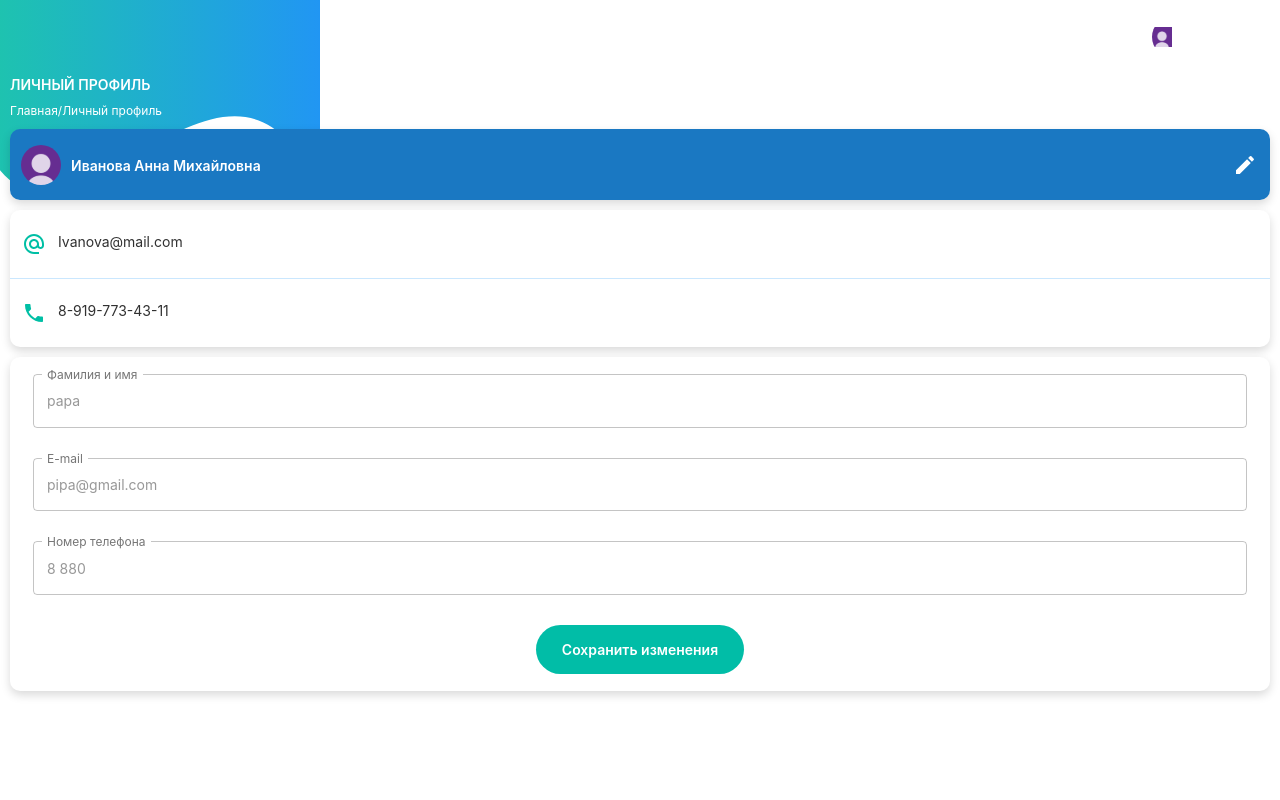
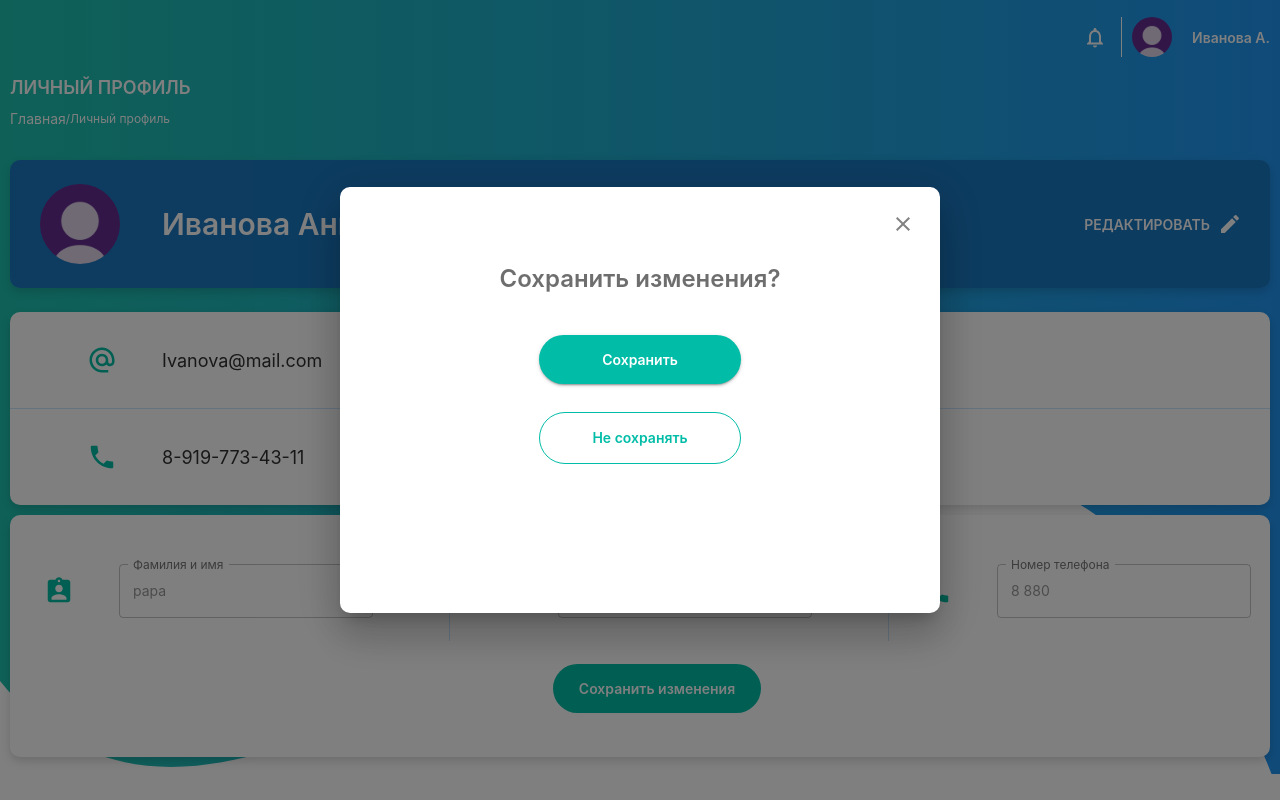
Before and after one commit to sarinrustam/fulogy-test, a Next.js app: page / in a window 1280 px wide. Built offline with nearby package versions, Linux system fonts and the light colour scheme.

Commit message:
Сделал верстку для десктопа

```diff
--- a/components/Header/index.js
+++ b/components/Header/index.js
@@ -22,7 +22,7 @@ const Header = () => {
       <div className={styles.header__breadcrumbs}>
         <h1 className={styles.header__title}>Личный профиль</h1>
         <Breadcrumbs aria-label='breadcrumbs'>
-          <Link href='/'>
+          <Link href='/' className={styles['header__breadcrumbs-item']}>
             Главная
           </Link>
           <Link href='/'>
--- a/components/Header/index.module.css
+++ b/components/Header/index.module.css
@@ -5,6 +5,13 @@
 .header__icon {
   color: white;
   margin-right: 14px;
+}
+
+@media (min-width: 1280px) {
+  .header__icon {
+    width: 24px;
+    height: 29px;
+  }
 }
 
 .header__menu {
@@ -20,7 +27,7 @@
 
 @media (min-width: 1280px) {
   .header__avatar {
-    padding-right: 20px;
+    margin-right: 20px;
     width: 40px;
     height: 40px;
   }
@@ -42,6 +49,13 @@
   text-transform: uppercase;
 }
 
+@media (min-width: 1280px) {
+  .header__title {
+    font-size: 18px;
+    line-height: 25px;
+  }
+}
+
 .header__name {
   display: none;
 }
@@ -56,3 +70,14 @@
   margin: 0;
   }
 }
+
+@media (min-width: 1280px) {
+  .header__breadcrumbs {
+    margin-bottom: 32px;
+  }
+
+  .header__breadcrumbs-item {
+    font-size: 14px;
+    line-height: 19px;
+  }
+}
--- a/components/UserForm/index.js
+++ b/components/UserForm/index.js
@@ -7,6 +7,9 @@ import styles from './index.module.css';
 import Dialog from '@material-ui/core/Dialog';
 import IconButton from '@material-ui/core/IconButton';
 import CloseIcon from '@material-ui/icons/Close';
+import AssignmentIndIcon from '@material-ui/icons/AssignmentInd';
+import AlternateEmailIcon from '@material-ui/icons/AlternateEmail';
+import PhoneIcon from '@material-ui/icons/Phone';
 
 const fetcher = (url) => fetch(url).then((res) => res.json())
 
@@ -69,6 +72,9 @@ class UserForm extends React.Component {
     return (
       <>
         <form className={styles['user-form']}>
+          <ul className={styles['user-form__wrapper']}>
+            <li className={styles['user-form__item']}>
+              <AssignmentIndIcon className={styles['user-form__icon']}/>
               <TextField
                 className={styles['user-form__input']}
                 id="fullname"
@@ -78,6 +84,9 @@ class UserForm extends React.Component {
                 defaultValue={this.state.fullName}
                 onChange={this.handleChangeFullname}
               />
+            </li>
+            <li className={styles['user-form__item']}>
+              <AlternateEmailIcon className={styles['user-form__icon']}/>
               <TextField
                 className={styles['user-form__input']}
                 id="email"
@@ -87,6 +96,9 @@ class UserForm extends React.Component {
                 defaultValue={this.state.email}
                 onChange={this.handleChangeEmail}
               />
+            </li>
+            <li className={styles['user-form__item']}>
+              <PhoneIcon className={styles['user-form__icon']}/>
               <TextField
                 className={styles['user-form__input']}
                 id="phone"
@@ -96,6 +108,8 @@ class UserForm extends React.Component {
                 defaultValue={this.state.phone}
                 onChange={this.handleChangePhone}
               />
+            </li>
+          </ul>
           <Button
             className={styles['user-form__button']}
             type="submit"
@@ -107,8 +121,15 @@ class UserForm extends React.Component {
             Сохранить изменения
         </Button>
         </form>
-        <Dialog aria-labelledby="modal" open={false}>
-          <div className={styles['user-form__modal']}>
+        <Dialog
+          aria-labelledby="modal"
+          open={true}
+          classes={{
+            scrollPaper: styles['user-form__modal'],
+            paper: styles['user-form__modal-rounded']
+          }}
+        >
+          <div className={styles['user-form__modal-wrap']}>
             <IconButton className={styles['user-form__modal-button']} aria-label="закрыть">
               <CloseIcon className={styles['user-form__modal-icon']} />
             </IconButton>
@@ -117,9 +138,17 @@ class UserForm extends React.Component {
             <Button className={styles['user-form__modal-cancel']} variant="outlined">Не сохранять</Button>
           </div>
         </Dialog>
-        <Dialog aria-labelledby="succes-message" open={false} >
+        <Dialog
+          aria-labelledby="succes-message"
+          open={false}
+          classes={{
+            scrollPaper: styles['user-form__modal'],
+            paper: styles['user-form__modal-rounded']
+          }}
+        >
           <div className={styles['user-form__success']}>
             <p className={styles['user-form__success-text']}>Данные успешно изменены</p>
+            <Button color="primary" className={styles['user-form__success-button']} variant="contained" >Хорошо</Button>
           </div>
         </Dialog>
       </>
--- a/components/UserForm/index.module.css
+++ b/components/UserForm/index.module.css
@@ -8,10 +8,88 @@
   padding: 17px 23px;
 }
 
+@media (min-width: 1280px) {
+  .user-form {
+    padding: 49px 0 44px 34px;
+  }
+}
+
+.user-form__wrapper {
+  list-style: none;
+  display: flex;
+  flex-direction: column;
+  margin: 0 0 26px 0;
+  padding: 0;
+}
+
+@media (min-width: 1280px) {
+  .user-form__wrapper {
+    flex-direction: row;
+    margin-bottom: 46px;
+  }
+}
+
 .user-form__input {
   font-size: 14px;
   line-height: 19px;
   font-weight: 400;
+  width: 100%;
+}
+
+@media (min-width: 1280px) {
+  .user-form__input {
+    width: 254px;
+  }
+}
+
+.user-form__item {
+  margin-bottom: 39px;
+}
+
+.user-form__item:last-child {
+  margin-bottom: 0;
+}
+
+@media (min-width: 1280px) {
+  .user-form__item {
+    position: relative;
+    display: flex;
+    align-items: center;
+    margin-right: 110px;
+    margin-bottom: 0;
+  }
+
+  .user-form__item::before {
+    content: "";
+    position: absolute;
+    right: -77px;
+    top: -20px;
+    width: 1px;
+    height: 97px;
+    background-color: #CAE7FE;
+  }
+
+  .user-form__item:last-child::before {
+    display: none;
+  }
+
+  .user-form__item:last-child {
+    margin-right: 0;
+  }
+}
+
+.user-form__icon {
+  display: none;
+}
+
+@media (min-width: 1280px) {
+  .user-form__icon {
+    display: block;
+    width: 30px;
+    height: 30px;
+    margin-right: 45px;
+    color: #00BFA5;
+  }
 }
 
 .user-form__button {
@@ -24,6 +102,25 @@
 }
 
 .user-form__modal {
+  align-items: flex-end;
+  border-radius: 4px;
+}
+
+.user-form__modal-rounded {
+  border-radius: 36px 36px 0 0;
+}
+
+@media (min-width: 1280px) {
+  .user-form__modal {
+    align-items: center;
+  }
+
+  .user-form__modal-rounded {
+    border-radius: 10px;
+  }
+}
+
+.user-form__modal-wrap {
   padding: 25px 25px 0 25px;
   min-height: 426px;
   display: flex;
@@ -37,6 +134,13 @@
   line-height: 25px;
   font-weight: 600;
   color: rgba(49, 49, 49, 0.7);
+}
+
+@media (min-width: 1280px) {
+  .user-form__modal-text {
+    font-size: 24px;
+    line-height: 33px;
+  }
 }
 
 .user-form__modal-button {
@@ -67,6 +171,12 @@
   flex-direction: column;
 }
 
+@media (min-width: 1280px) {
+  .user-form__success {
+    padding: 84px 30px 109px 29px;
+  }
+}
+
 .user-form__success-text {
   color: rgba(49, 49, 49, 0.7);
   margin: 0;
@@ -74,3 +184,24 @@
   line-height: 25px;
   font-weight: 600;
 }
+
+@media (min-width: 1280px) {
+  .user-form__success-text {
+    font-size: 24px;
+    line-height: 33px;
+    margin-bottom: 42px;
+  }
+}
+
+.user-form__success-button {
+  display: none;
+}
+
+@media (min-width: 1280px) {
+  .user-form__success-button {
+    display: block;
+    background-color: #01BDA7;
+    color: white;
+    width: 202px;
+  }
+}
--- a/components/UserInfo/index.module.css
+++ b/components/UserInfo/index.module.css
@@ -8,8 +8,15 @@
 
 .user-info__item {
   display: flex;
+  align-items: center;
   padding: 22px 12px;
   border-bottom: 1px solid #CAE7FE;
+}
+
+@media (min-width: 1280px) {
+  .user-info__item {
+    padding: 33px 0 33px 77px;
+  }
 }
 
 .user-info__item:last-child {
@@ -19,11 +26,27 @@
 .user-info__text {
   font-size: 14px;
   line-height: 19px;
+  font-weight: 400;
   color: #313131;
   margin: 0;
+}
+
+@media (min-width: 1280px) {
+  .user-info__text {
+    font-size: 18px;
+    line-height: 25px;
+  }
 }
 
 .user-info__icon {
   color: #00BFA5;
   margin-right: 12px;
 }
+
+@media (min-width: 1280px) {
+  .user-info__icon {
+    width: 30px;
+    height: 30px;
+    margin-right: 45px;
+  }
+}
--- a/components/UserPanel/index.js
+++ b/components/UserPanel/index.js
@@ -5,7 +5,6 @@ import styles from './index.module.css';
 const UserPanel = () => {
   return (
     <section className={styles['user-panel']}>
-      {/* <h2>Блок пользователя</h2> */}
       <img
         className={styles['user-panel__image']}
         src='../avatar-default.svg'
@@ -14,6 +13,7 @@ const UserPanel = () => {
         alt='Аватар пользователя'
       />
       <p className={styles['user-panel__name']}>Иванова Анна Михайловна</p>
+      <p className={styles['user-panel__text']}>Редактировать</p>
       <IconButton>
         <CreateIcon />
       </IconButton>
--- a/components/UserPanel/index.module.css
+++ b/components/UserPanel/index.module.css
@@ -9,9 +9,25 @@
   margin-bottom: 10px;
 }
 
+@media (min-width: 1280px) {
+  .user-panel {
+    padding: 24px 28px 24px 30px;
+    margin-bottom: 24px;
+  }
+}
+
 .user-panel__image {
   border-radius: 50%;
   margin-right: 10px;
+}
+
+
+@media (min-width: 1280px) {
+  .user-panel__image {
+    width: 80px;
+    height: 80px;
+    margin-right: 42px;
+  }
 }
 
 .user-panel__name {
@@ -22,6 +38,29 @@
   margin: 0 auto 0 0;
 }
 
+@media (min-width: 1280px) {
+  .user-panel__name {
+    font-size: 30px;
+    line-height: 40px;
+  }
+}
+
+.user-panel__text {
+  display: none;
+}
+
+@media (min-width: 1280px) {
+  .user-panel__text {
+    display: block;
+    font-size: 14px;
+    line-height: 19px;
+    font-weight: 600;
+    text-transform: uppercase;
+    margin-right: 8px;
+    color: white;
+  }
+}
+
 .user-panel__icon {
   margin-left: auto;
 }
--- a/constants/theme.js
+++ b/constants/theme.js
@@ -56,7 +56,6 @@ const theme = createMuiTheme({
     },
     MuiFormControl: {
       root: {
-        margin: '0 0 30px 0',
         fontSize: '14px',
         lineHeight: '19px',
         fontWeight: '400',
@@ -92,20 +91,12 @@ const theme = createMuiTheme({
       }
     },
     MuiDialog: {
-      scrollPaper: {
-        alignItems: 'flex-end',
-      },
       paper: {
         margin: '0',
       },
       paperWidthSm: {
         width: '100%',
       }
-    },
-    MuiPaper: {
-      rounded: {
-        borderRadius: '36px 36px 0 0',
-      }
     }
   }
 });
--- a/pages/index.js
+++ b/pages/index.js
@@ -1,17 +1,7 @@
 import React from 'react';
 import Header from '../components/Header';
 import UserBlockContainer from '../components/UserBlockContainer';
-import { makeStyles } from '@material-ui/core/styles';
-
-
-const useStyles = makeStyles((theme) => ({
-  main__container: {
-    padding: '17px 10px',
-    backgroundImage: 'url("/background-mobile.svg")',
-    backgroundRepeat: 'no-repeat',
-  },
-}));
-
+import styles from '../styles/Home.module.css';
 
 const userData = {
   fullName: 'Мария Петровна',
@@ -20,10 +10,8 @@ const userData = {
 };
 
 const Home = () => {
-  const classes = useStyles();
-
   return (
-    <main className={classes.main__container}>
+    <main className={styles.main__container}>
       <Header />
       <UserBlockContainer />
     </main>
--- a/styles/Home.module.css
+++ b/styles/Home.module.css
@@ -14,6 +14,13 @@
   flex-direction: column;
   justify-content: center;
   align-items: center;
+}
+
+.main__container {
+  padding: 17px 10px;
+  background-image: url("/background-mobile.svg");
+  background-repeat: no-repeat;
+  background-size: 100% auto;
 }
 
 .footer {
```
Lines whose indentation alone changed are shown as unchanged.
